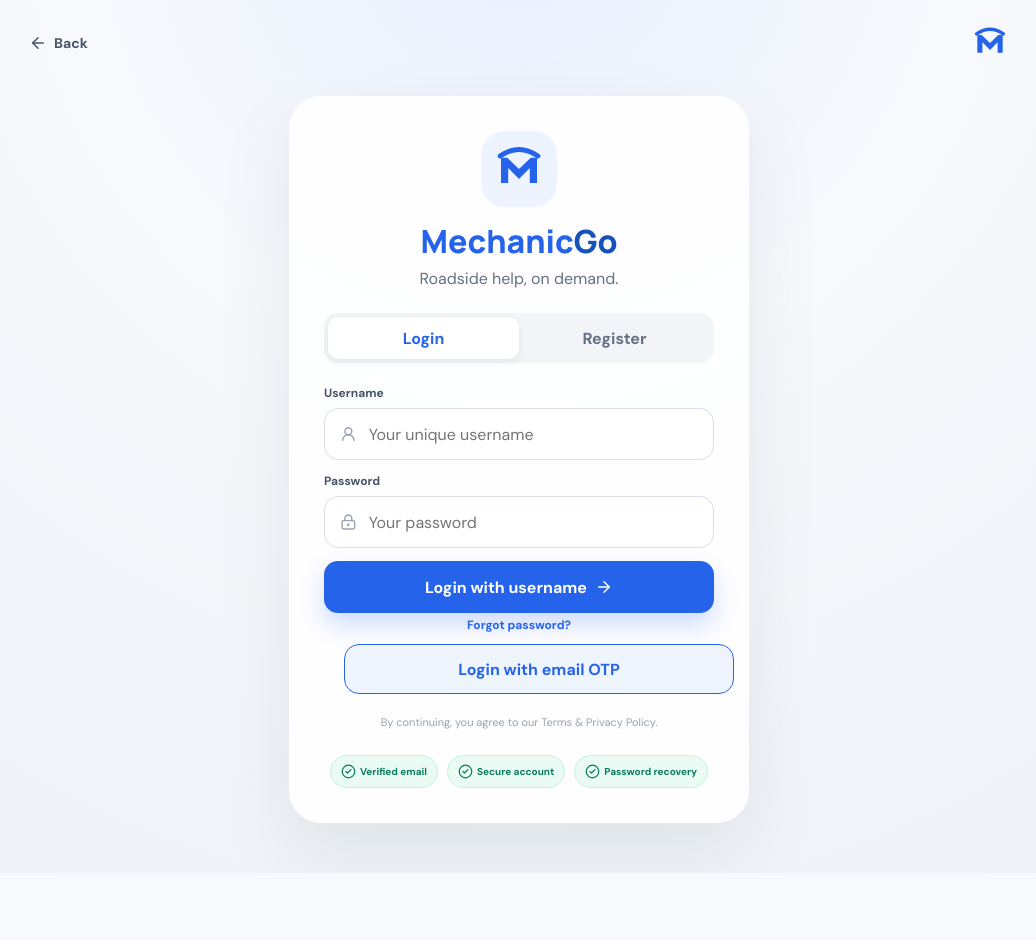
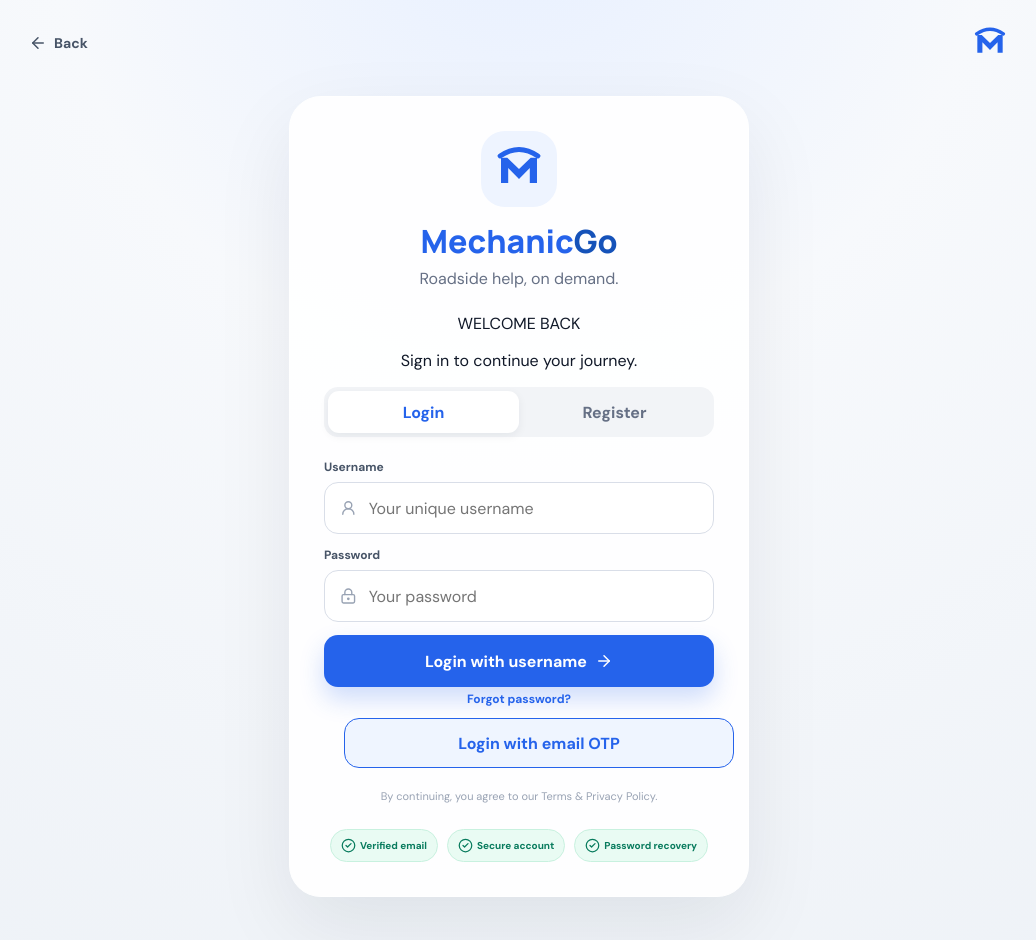
Before and after one commit to Enayatalibarkaat/MechanicGo, a Next.js app: page /auth in a window 1280 px wide. Shown: the top 940 px of the page, without its empty margins (121-1157 px from the left). Before the commit the page ends 873 px from the top, so only its background shows below. Built offline with nearby package versions, Linux system fonts and the light colour scheme.

Commit message:
Improve premium auth page hierarchy

```diff
--- a/app/auth/page.tsx
+++ b/app/auth/page.tsx
@@ -173,7 +173,7 @@ export default function Auth() {
 
   return (
     <main className="authPage"><div className="authTop"><a href="/" className="backLink"><ArrowLeft size={18}/> Back</a><img src="/mechanicgo-mark.svg" alt="MechanicGo"/></div>
-      <section className="authCard"><div className="authLogo"><img src="/mechanicgo-mark.svg" alt="MechanicGo"/></div><div className="authBrand">Mechanic<span>Go</span></div><p className="authTag">Roadside help, on demand.</p>
+      <section className="authCard"><div className="authLogo"><img src="/mechanicgo-mark.svg" alt="MechanicGo"/></div><div className="authBrand">Mechanic<span>Go</span></div><p className="authTag">Roadside help, on demand.</p><div className="authEyebrow">{view === "login" ? "WELCOME BACK" : view === "register" ? "CREATE YOUR ACCOUNT" : view === "forgot" ? "ACCOUNT RECOVERY" : "SECURE EMAIL SIGN-IN"}</div><p className="authIntro">{view === "login" ? "Sign in to continue your journey." : view === "register" ? "Join MechanicGo for reliable roadside assistance." : view === "forgot" ? "We’ll help you safely recover your account." : "A one-time code keeps your account protected."}</p>
         {view!=="forgot"&&<div className="authTabs"><button className={view==="login"||view==="otp-login"?"selected":""} onClick={()=>changeView("login")}>Login</button><button className={view==="register"?"selected":""} onClick={()=>changeView("register")}>Register</button></div>}
         {view==="register"&&<>
           <label><span>Full name</span><div className="input"><UserRound size={18}/><input value={name} onChange={e=>setName(e.target.value)} autoComplete="name" maxLength={80} placeholder="Your full name"/></div></label>
```
